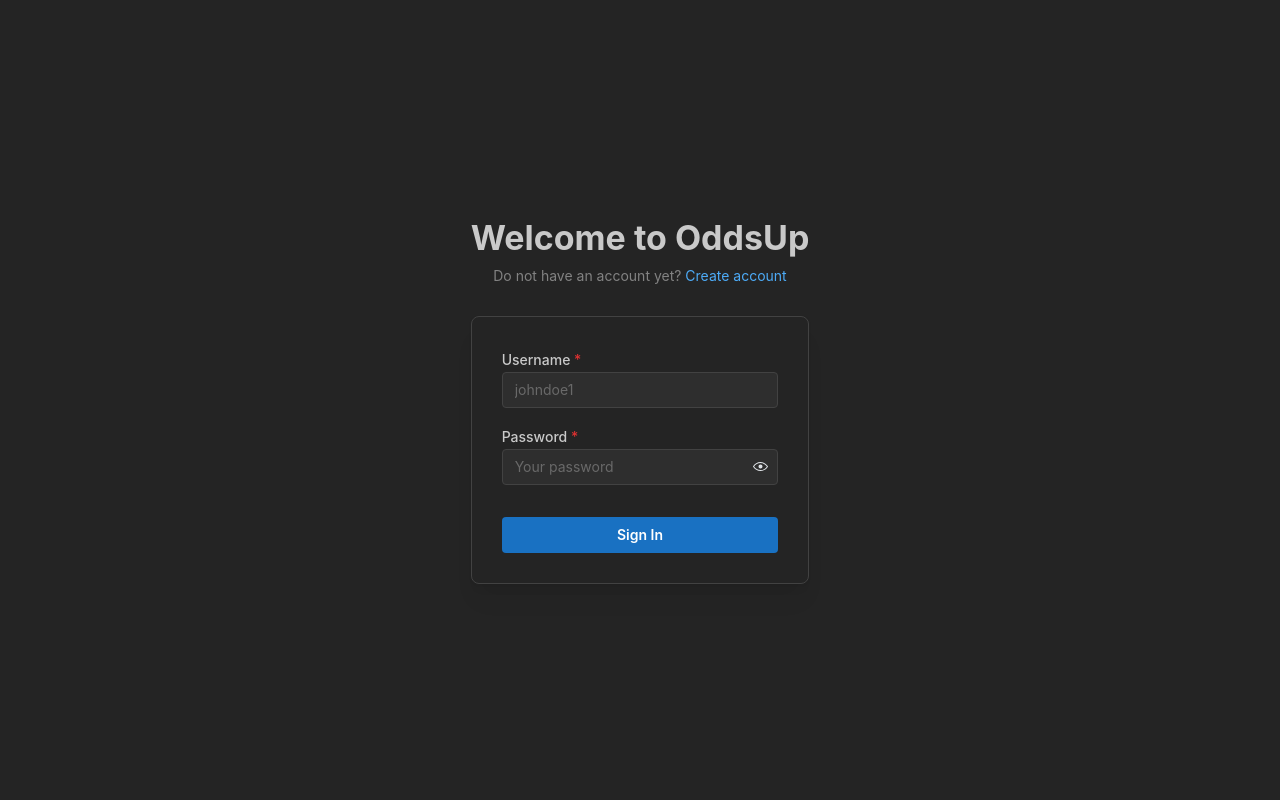
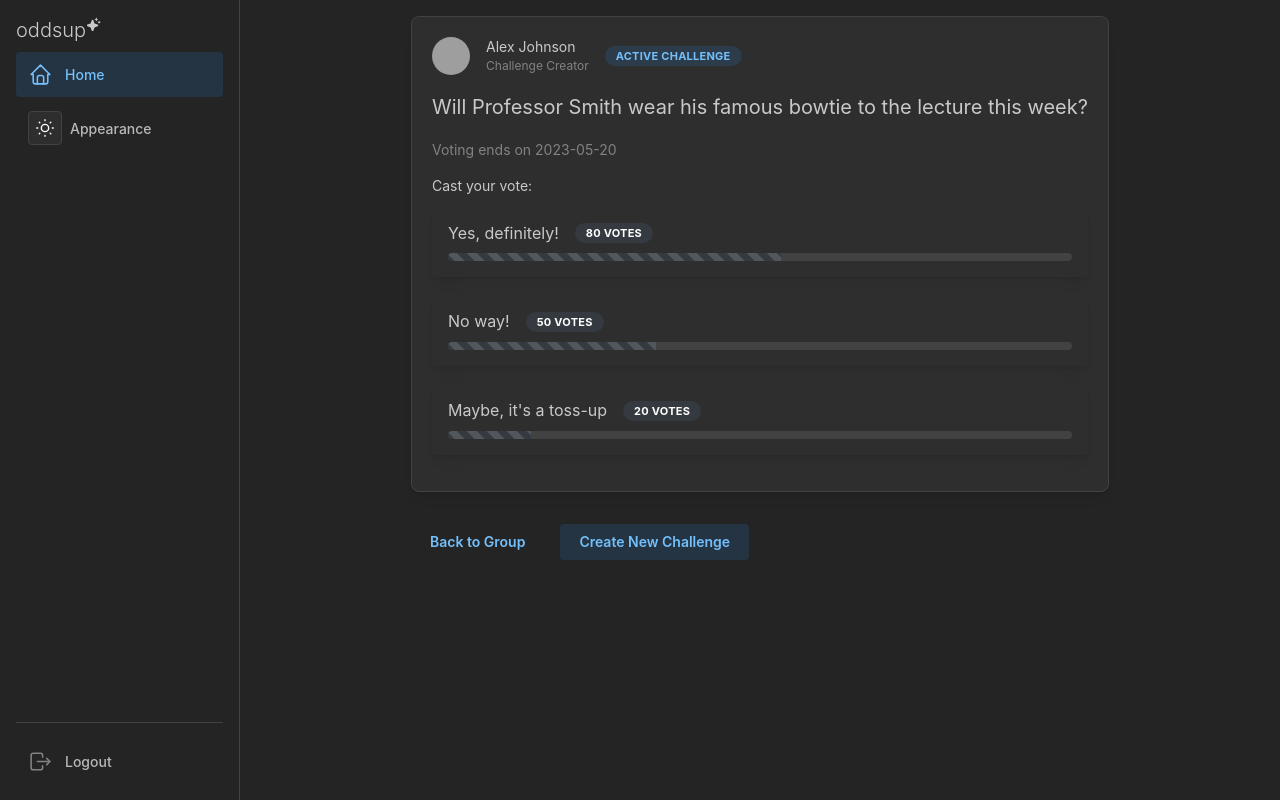
Before and after one commit to rahulmohan126/OddsUp, a React (Vite) app in the folder frontend/: page /challenge in a window 1280 px wide. Built offline with nearby package versions, Linux system fonts and the light colour scheme; grey boxes are pictures that could not be loaded.

Commit message:
added challlenge boiler

```diff
--- a/frontend/src/App.tsx
+++ b/frontend/src/App.tsx
@@ -9,6 +9,7 @@ import Login from "./pages/Login";
 import Home from "./pages/Home";
 import Landing from "./pages/Landing";
 import Group from "./pages/Group";
+import Challenge from "./pages/Challenge";
 
 
 function App() {
@@ -23,6 +24,7 @@ function App() {
             <Route path="/login" element={<Login />} />
             <Route path="/home" element={<Home />} />
             <Route path="/group" element={<Group />} />
+            <Route path="/challenge" element={<Challenge />} />
             {/* Example of dynamic route */}
             {/* <Route path="/profile/:username/" element={<Profile />} /> */}
             {/* Example of default route */}
--- /dev/null
+++ b/frontend/src/pages/Challenge.tsx
@@ -0,0 +1,106 @@
+import Layout from "./Layout";
+import { Link } from 'react-router-dom';
+import { Card, Avatar, Button, Badge, Box, Text, Group, Progress } from '@mantine/core';
+import { motion } from 'framer-motion';
+import React, { useState } from "react";
+
+const challengeData = {
+  id: '1',
+  question: 'Will Professor Smith wear his famous bowtie to the lecture this week?',
+  creator: {
+    name: 'Alex Johnson',
+    avatar: '/placeholder.svg?height=40&width=40'
+  },
+  endDate: '2023-05-20',
+  totalVotes: 150,
+  options: [
+    { id: '1', text: 'Yes, definitely!', votes: 80 },
+    { id: '2', text: 'No way!', votes: 50 },
+    { id: '3', text: 'Maybe, it\'s a toss-up', votes: 20 }
+  ]
+};
+
+export default function Challenge() {
+  const [voted, setVoted] = useState(false);
+  const [selectedOption, setSelectedOption] = useState("0");
+
+  const handleVote = (optionId: string) => {
+    if (!voted) {
+      setSelectedOption(optionId);
+      setVoted(true);
+    }
+  };
+
+  return (
+    <Layout>
+      <Box className="max-w-4xl mx-auto p-4">
+        <motion.div
+          initial={{ opacity: 0, y: 20 }}
+          animate={{ opacity: 1, y: 0 }}
+          transition={{ duration: 0.5 }}
+        >
+          <Card shadow="sm" padding="lg" radius="md" withBorder className="mb-8">
+            <Group className="mb-4">
+              <Group>
+                <Avatar src={challengeData.creator.avatar} radius="xl" />
+                <div>
+                  <Text size="sm">{challengeData.creator.name}</Text>
+                  <Text size="xs" color="dimmed">Challenge Creator</Text>
+                </div>
+              </Group>
+              <Badge color="blue" variant="light">
+                Active Challenge
+              </Badge>
+            </Group>
+            <Text size="xl" className="mb-4">
+              {challengeData.question}
+            </Text>
+            <Text size="sm" color="dimmed" className="mb-4">
+              Voting ends on {challengeData.endDate}
+            </Text>
+            <Text size="sm" className="mb-2">
+              Cast your vote:
+            </Text>
+            {challengeData.options.map((option) => (
+              <motion.div
+                key={option.id}
+                whileHover={{ scale: 1.02 }}
+                whileTap={{ scale: 0.98 }}
+              >
+                <Card
+                  className={`mb-4 cursor-pointer ${selectedOption === option.id ? 'bg-blue-100 text-black' : ''}`}
+                  onClick={() => handleVote(option.id)}
+                >
+                  <Group>
+                    <Text>{option.text}</Text>
+                    <Badge color="gray">{option.votes} votes</Badge>
+                  </Group>
+                  <Progress
+                    value={(option.votes / challengeData.totalVotes) * 100}
+                    className="mt-2"
+                    color={selectedOption === option.id ? 'blue' : 'gray'}
+                    animated={true}
+                  />
+                </Card>
+              </motion.div>
+            ))}
+          </Card>
+        </motion.div>
+        <motion.div
+          initial={{ opacity: 0, y: 20 }}
+          animate={{ opacity: 1, y: 0 }}
+          transition={{ duration: 0.5, delay: 0.2 }}
+        >
+          <Group>
+            <Button variant="subtle" component={Link} to="/group">
+              Back to Group
+            </Button>
+            <Button variant="light" component={Link} to="/create-challenge">
+              Create New Challenge
+            </Button>
+          </Group>
+        </motion.div>
+      </Box>
+    </Layout>
+  );
+}
--- a/frontend/src/pages/Group.tsx
+++ b/frontend/src/pages/Group.tsx
@@ -1,8 +1,9 @@
 import Layout from "./Layout";
 import { Link } from 'react-router-dom';
-import { Card, Avatar, Button, Badge } from '@mantine/core';
+import { Card, Avatar, Button, Badge, Box } from '@mantine/core';
 import { motion } from 'framer-motion';
 import React from "react";
+import { FaChevronRight } from "react-icons/fa6";
 
 // Example group data (this would typically come from your API or database)
 const groupData = {
@@ -36,7 +37,7 @@ export default function Group() {
         animate={{ opacity: 1 }}
         transition={{ duration: 0.5 }}
       >
-        <div className="grid grid-cols-1 lg:grid-cols-3 gap-4 mx-auto px-4 py-8">
+        <div className="grid grid-cols-1 gap-4 mx-auto px-4 py-8">
 
           {/* Main Content */}
           <div className="col-span-2">
@@ -46,26 +47,32 @@ export default function Group() {
               animate={{ y: 0, opacity: 1 }}
               transition={{ duration: 0.5 }}
             >
-              <div className="flex items-center justify-between mb-4">
+              <div className="flex items-center justify-between">
                 <div>
                   <h2 className="text-5xl font-bold">{groupData.name}</h2>
                 </div>
-                <Avatar size="lg" src="/placeholder.svg" alt="Group avatar" radius="xl">{groupData.name[0]}</Avatar>
+                <div className="flex flex-col items-center justify-center gap-2">
+                  <Avatar size="xl" src="/placeholder.svg" alt="Group avatar" radius="xl">{groupData.name[0]}</Avatar>
+                  <div className="text-sm text-muted-foreground px-2 rounded-full w-fit py-1 font-semibold">{groupData.members} Members</div>
                 </div>
-              <div className="text-sm text-muted-foreground">Members: {groupData.members}</div>
-              <Button variant="light" fullWidth className="w-fit mt-4 hover:opacity-95 transition-all duration-300 ease-in-out">
+              </div>
+              <Button variant="light" fullWidth className="w-fit hover:opacity-95 transition-all duration-300 ease-in-out">
                 Invite Friends
               </Button>
             </motion.div>
 
-            <h2 className="text-xl font-semibold mb-4">Challenges</h2>
+            <div className="flex flex-row flex-wrap gap-10">
+              <div className="col-span-1">
+
+                <h2 className="text-2xl font-semibold mb-4">Challenges</h2>
                 <div className="grid gap-6 md:grid-cols-2">
                   {groupData.challenges.map((challenge) => (
+                    <Link to={'/challenge'}>
                       <motion.div
                         key={challenge.id}
-                  whileHover={{ scale: 1.05 }}
+                        whileHover={{ scale: 1.02 }}
                       >
-                  <Card shadow="md" p="lg" radius="md" withBorder>
+                        <Card shadow="md" p="lg" className="max-w-96" radius="md" withBorder>
                           <div className="mb-4">
                             <Badge color="blue" variant="light">Active</Badge>
                           </div>
@@ -78,13 +85,13 @@ export default function Group() {
                       {challenge.votes}
                       </div> */}
                           <div className="flex flex-rowitems-end justify-end mt-4">
-                      <Button variant="outline" color="gray">View Details</Button>
+                            <FaChevronRight />
                           </div>
                         </Card>
                       </motion.div>
+                    </Link>
                   ))}
                 </div>
-
                 <motion.div
                   className="mt-8 text-center"
                   initial={{ scale: 0.9, opacity: 0 }}
@@ -98,8 +105,8 @@ export default function Group() {
               </div>
 
               {/* Leaderboard */}
-          <div className="col-span-1">
-            <h2 className="text-xl font-semibold mb-4">Leaderboard</h2>
+              <Box className="col-span-1">
+                <h2 className="text-2xl font-semibold mb-4 ">Leaderboard</h2>
                 <div className="space-y-4">
                   {leaderboardData.map((user, index) => (
                     <motion.div
@@ -108,18 +115,22 @@ export default function Group() {
                       animate={{ opacity: 1 }}
                       transition={{ delay: index * 0.2, duration: 0.5 }}
                     >
-                  <Card className="flex flex-row items-start">
+                      <Card className="flex flex-row items-start pr-32">
                         <Avatar src={user.avatar} alt={user.name} radius="xl" className="mr-4" size="lg" />
                         <div>
                           <h3 className="text-lg font-semibold">{user.name}</h3>
                           <p className="text-sm text-muted-foreground">Coins: {user.coins}</p>
                         </div>
-                    <Button className="ml-auto" variant="outline" color="gray">View Profile</Button>
                       </Card>
                     </motion.div>
                   ))}
                 </div>
+              </Box>
             </div>
+
+          </div>
+
+
         </div>
       </motion.div>
     </Layout>
--- a/frontend/src/pages/Layout.tsx
+++ b/frontend/src/pages/Layout.tsx
@@ -17,7 +17,7 @@ export default function Layout(props: LayoutProps) {
           <NavbarSimple />
           <Flex direction={"column"} w={"100%"} gap={0}>
             {/* <HeaderMenu /> */}
-            <Flex p={"xl"}>{props.children}</Flex>
+            <Flex>{props.children}</Flex>
           </Flex>
         </Flex>
       </GroupModalProvider>
```
Lines whose indentation alone changed are shown as unchanged.
